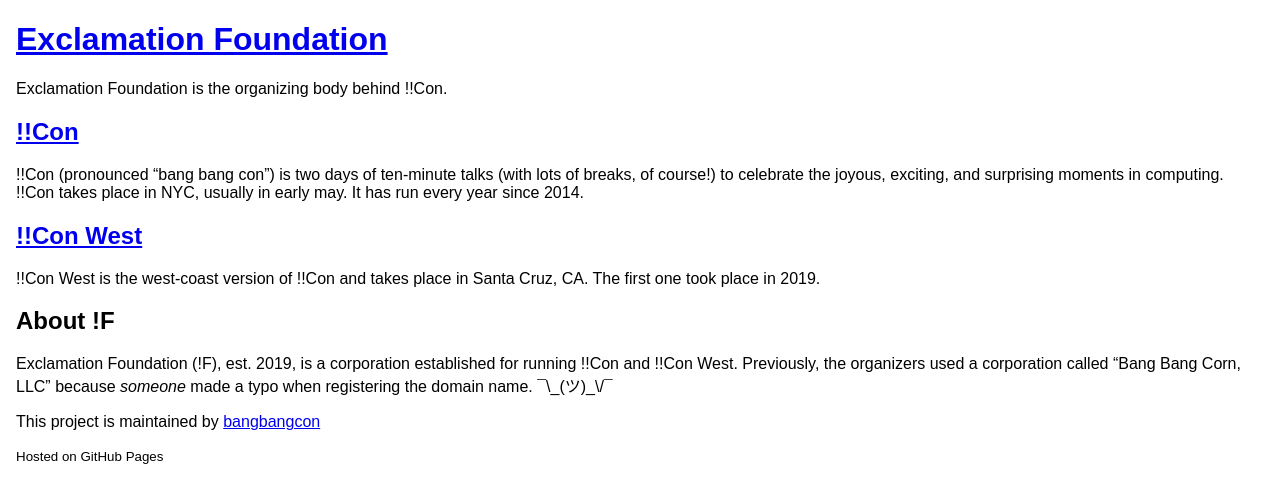
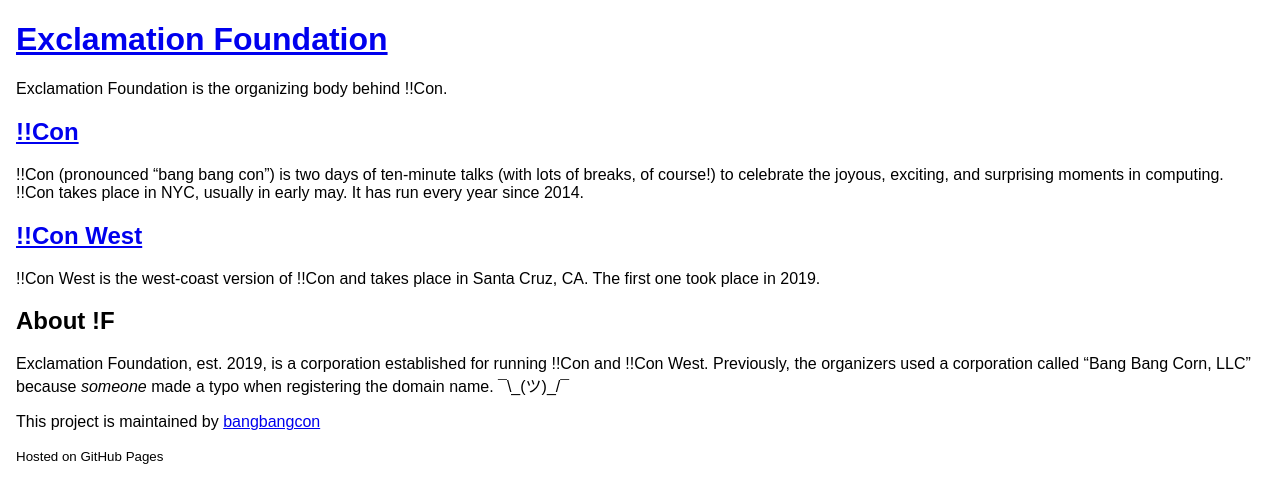
Before and after one commit to bangbangcon/exclamation.foundation, a Jekyll site: the page built from index.md, in a window 1280 px wide. Shown: the top 503 px of the page. Built offline with Jekyll 4.4.1, drawn with Linux system fonts in a browser that asks for light colours; our own code applies the rules of GitHub Pages for plain Markdown files.

Commit message:
Fix shrug emoji

```diff
--- a/index.md
+++ b/index.md
@@ -10,4 +10,4 @@
 
 ## About !F
 
-Exclamation Foundation (!F), est. 2019, is a corporation established for running !!Con and !!Con West. Previously, the organizers used a corporation called "Bang Bang Corn, LLC" because _someone_ made a typo when registering the domain name. ¯\\\_(ツ)\_\/¯
+Exclamation Foundation, est. 2019, is a corporation established for running !!Con and !!Con West. Previously, the organizers used a corporation called "Bang Bang Corn, LLC" because _someone_ made a typo when registering the domain name. ¯\\\_(ツ)\_/¯
```
